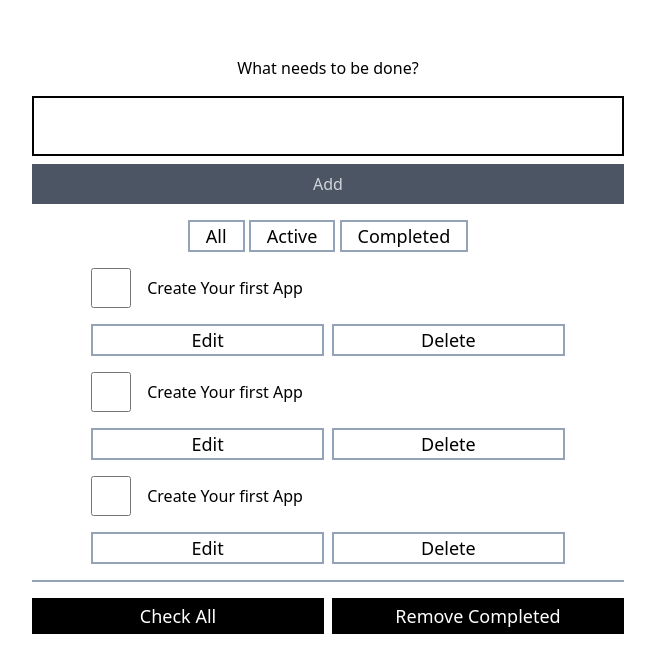
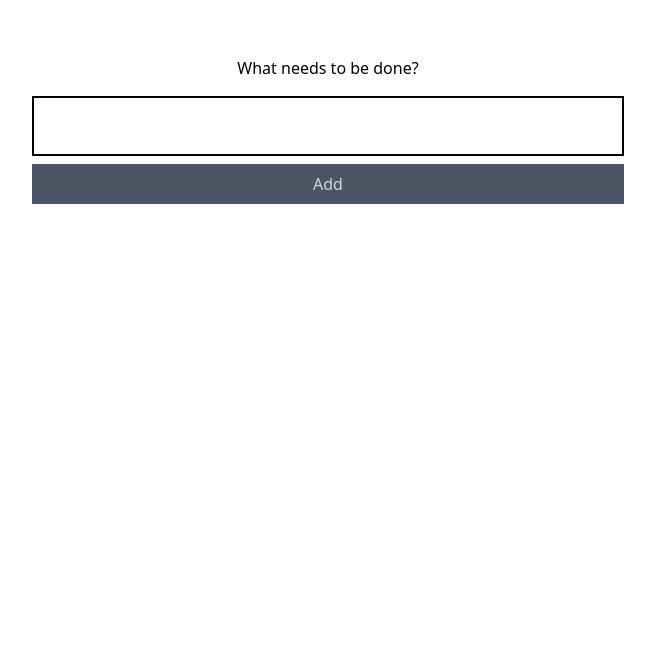
Before and after one commit to capnchill/todo_svelte, a SvelteKit app: page / in a window 1280 px wide. Shown: the top 672 px of the page, without its empty margins (312-967 px from the left). Built offline with nearby package versions, Linux system fonts and the light colour scheme.

Commit message:
Addtodo functionality added

```diff
--- a/src/routes/Addtodo.svelte
+++ b/src/routes/Addtodo.svelte
@@ -1,4 +1,16 @@
-<form class="flex flex-col">
-	<input type="text" class="border-2 border-black p-4" />
+<script>
+	import { createEventDispatcher } from 'svelte';
+
+	let task = '';
+	const dispatch = createEventDispatcher();
+
+	function addTodo() {
+		dispatch('submit', { task });
+		task = '';
+	}
+</script>
+
+<form class="flex flex-col" on:submit|preventDefault={addTodo}>
+	<input type="text" class="border-2 border-black p-4" bind:value={task} />
 	<button class="mt-2 bg-gray-600 p-2 text-gray-300">Add</button>
 </form>
--- a/src/routes/Todo.svelte
+++ b/src/routes/Todo.svelte
@@ -1,5 +1,6 @@
 <script>
 	let editMode = false;
+	export let todo;
 </script>
 
 <div class="mb-4">
@@ -13,8 +14,8 @@
 		{:else}
 			<!-- Checkbox Group -->
 			<div class="flex items-center">
-				<input type="checkbox" class="h-10 w-10" />
-				<label for="checkbox" class="pl-4">Create Your first App</label>
+				<input type="checkbox" class="h-10 w-10" bind:checked={todo.completed} />
+				<label for="checkbox" class="pl-4">{todo.task}</label>
 			</div>
 		{/if}
 	</div>
@@ -33,65 +34,3 @@
 		</button>
 	</div>
 </div>
-
-<div class="mb-4">
-	<div class="mb-4">
-		{#if editMode}
-			<!-- Input Group -->
-			<div class="block">
-				<span>New Name for Create Your first App</span>
-				<input type="text" value="Hey" class="rounded border border-gray-300 px-2 py-1" />
-			</div>
-		{:else}
-			<!-- Checkbox Group -->
-			<div class="flex items-center">
-				<input type="checkbox" class="h-10 w-10" />
-				<label for="checkbox" class="pl-4">Create Your first App</label>
-			</div>
-		{/if}
-	</div>
-
-	<div class="flex gap-2">
-		<button
-			class="mt-10 flex-1 border-2 border-slate-400 bg-white px-4 text-lg text-black hover:underline focus:outline-none sm:mt-0"
-		>
-			Edit
-		</button>
-		<button
-			class="mt-10 flex-1 border-2 border-slate-400 bg-white px-4 text-lg text-black hover:underline focus:outline-none sm:mt-0"
-		>
-			Delete
-		</button>
-	</div>
-</div>
-
-<div class="mb-4">
-	<div class="mb-4">
-		{#if editMode}
-			<!-- Input Group -->
-			<div class="block">
-				<span>New Name for Create Your first App</span>
-				<input type="text" value="Hey" class="rounded border border-gray-300 px-2 py-1" />
-			</div>
-		{:else}
-			<!-- Checkbox Group -->
-			<div class="flex items-center">
-				<input type="checkbox" class="h-10 w-10" />
-				<label for="checkbox" class="pl-4">Create Your first App</label>
-			</div>
-		{/if}
-	</div>
-
-	<div class="flex gap-2">
-		<button
-			class="mt-10 flex-1 border-2 border-slate-400 bg-white px-4 text-lg text-black hover:underline focus:outline-none sm:mt-0"
-		>
-			Edit
-		</button>
-		<button
-			class="mt-10 flex-1 border-2 border-slate-400 bg-white px-4 text-lg text-black hover:underline focus:outline-none sm:mt-0"
-		>
-			Delete
-		</button>
-	</div>
-</div>
--- a/src/routes/Todos.svelte
+++ b/src/routes/Todos.svelte
@@ -3,6 +3,21 @@
 	import Todo from './Todo.svelte';
 	import Filterbutton from './Filterbutton.svelte';
 	import Bulkaction from './Bulkaction.svelte';
+	import { generateRandomId } from './utils.js';
+
+	let todos = [];
+
+	function addTodo(event) {
+		let todo = {
+			id: generateRandomId(),
+			task: event.detail.task,
+			completed: false
+		};
+
+		todos = [todo, ...todos];
+
+		console.log(todos);
+	}
 </script>
 
 <div class="mx-auto mb-4">
@@ -10,17 +25,20 @@
 </div>
 
 <div class="mb-4">
-	<Addtodo />
+	<Addtodo on:submit={addTodo} />
 </div>
 
+{#if todos.length > 0}
 	<div class="mx-auto mb-4">
 		<Filterbutton />
 	</div>
 
 	<div class="mx-auto w-4/5">
-	<Todo />
+		{#each todos as todo (todo.id)}
+			<Todo {todo} />
+		{/each}
 	</div>
 
 	<div class="border-[1px] border-slate-400"></div>
-
 	<Bulkaction />
+{/if}
--- /dev/null
+++ b/src/routes/utils.js
@@ -0,0 +1,9 @@
+export function generateRandomId() {
+	const characters = 'ABCDEFGHIJKLMNOPQRSTUVWXYZabcdefghijklmnopqrstuvwxyz0123456789';
+	let id = '';
+	for (let i = 0; i < 16; i++) {
+		const randomIndex = Math.floor(Math.random() * characters.length);
+		id += characters.charAt(randomIndex);
+	}
+	return id;
+}
```
Lines whose indentation alone changed are shown as unchanged.
